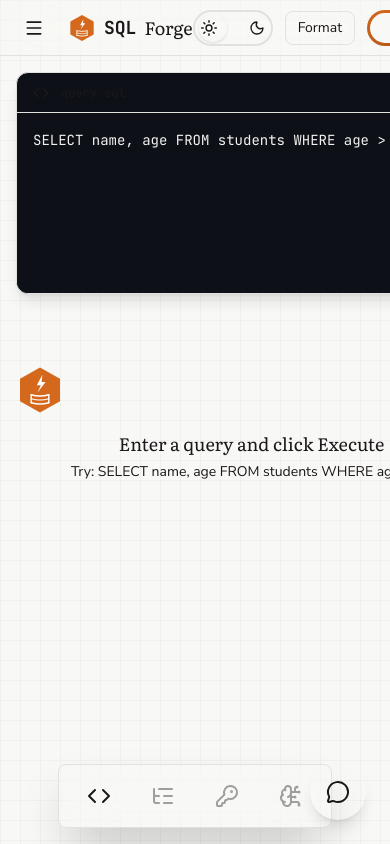
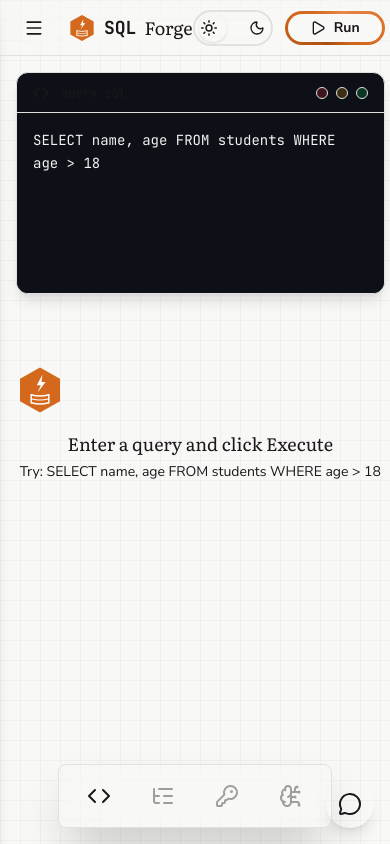
Before and after one commit to aryanquraishi/SQL-Forge, a React (Vite) app in the folder frontend/: page / in a window 390 px wide. Built offline with nearby package versions, Linux system fonts and the light colour scheme.

Commit message:
Complete mobile responsive overhaul: slide-out sidebar, overlay backdrop, compact header, fullscreen AI chat

```diff
--- a/frontend/src/App.tsx
+++ b/frontend/src/App.tsx
@@ -66,7 +66,9 @@ export default function App() {
   return (
     <div className="h-screen flex overflow-hidden font-[Nunito_Sans]">
       {/* Sidebar */}
-      <nav className={`h-screen w-64 border-r border-border bg-card/80 backdrop-blur-xl flex-col py-6 shadow-lg z-20 shrink-0 ${sideOpen ? 'flex' : 'hidden'} md:flex`}>
+      {/* Mobile overlay backdrop */}
+      {sideOpen && <div className="fixed inset-0 bg-black/50 z-20 md:hidden" onClick={() => setSideOpen(false)} />}
+      <nav className={`fixed md:relative h-screen w-64 border-r border-border bg-card backdrop-blur-xl flex-col py-6 shadow-lg z-30 shrink-0 transition-transform duration-300 ${sideOpen ? 'flex translate-x-0' : 'flex -translate-x-full md:translate-x-0'}`}>
         <div className="px-6 mb-8 flex items-center gap-3">
           <SQLForgeLogo size={40} />
           <div>
@@ -94,6 +96,7 @@ export default function App() {
             <button key={item.id}
               onClick={() => {
                 setActiveNav(item.id)
+                setSideOpen(false)
                 const el = document.getElementById(item.target)
                 if (el) {
                   el.scrollIntoView({ behavior: 'smooth', block: 'start' })
@@ -132,9 +135,9 @@ export default function App() {
           </div>
           <div className="flex items-center gap-3">
             <ThemeSwitch />
-            <button onClick={handleFormat} className="px-3 py-1.5 text-primary border border-primary/30 rounded-lg hover:bg-primary/10 text-sm transition-colors">Format</button>
-            <GradientButton onClick={handleCompile} width="120px" height="36px">
-              <Play className="w-4 h-4" /> Execute
+            <button onClick={handleFormat} className="hidden sm:block px-3 py-1.5 text-primary border border-primary/30 rounded-lg hover:bg-primary/10 text-sm transition-colors">Format</button>
+            <GradientButton onClick={handleCompile} width="100px" height="34px">
+              <Play className="w-4 h-4" /> <span className="hidden sm:inline">Execute</span><span className="sm:hidden">Run</span>
             </GradientButton>
           </div>
         </header>
@@ -321,12 +324,12 @@ export default function App() {
       {/* AI Chat — Floating Icon + Panel */}
       {!aiOpen && (
         <button onClick={() => setAiOpen(true)}
-          className="fixed bottom-6 right-6 z-50 w-14 h-14 bg-primary text-primary-foreground rounded-full shadow-lg flex items-center justify-center hover:scale-105 transition-transform md:bottom-6">
+          className="fixed bottom-4 right-4 z-50 w-12 h-12 md:w-14 md:h-14 bg-primary text-primary-foreground rounded-full shadow-lg flex items-center justify-center hover:scale-105 transition-transform">
           <MessageCircle className="w-6 h-6" />
         </button>
       )}
       {aiOpen && (
-        <div className="fixed bottom-6 right-6 z-50 w-[340px] h-[480px] bg-card/95 backdrop-blur-2xl rounded-2xl border border-border shadow-2xl flex flex-col overflow-hidden">
+        <div className="fixed inset-4 md:inset-auto md:bottom-6 md:right-6 z-50 md:w-[340px] md:h-[480px] bg-card/95 backdrop-blur-2xl rounded-2xl border border-border shadow-2xl flex flex-col overflow-hidden">
           <div className="absolute top-0 left-0 right-0 h-1 bg-gradient-to-r from-transparent via-primary/50 to-transparent" />
           <div className="p-3 border-b border-border flex items-center justify-between bg-card/80">
             <div className="flex items-center gap-2">
```
